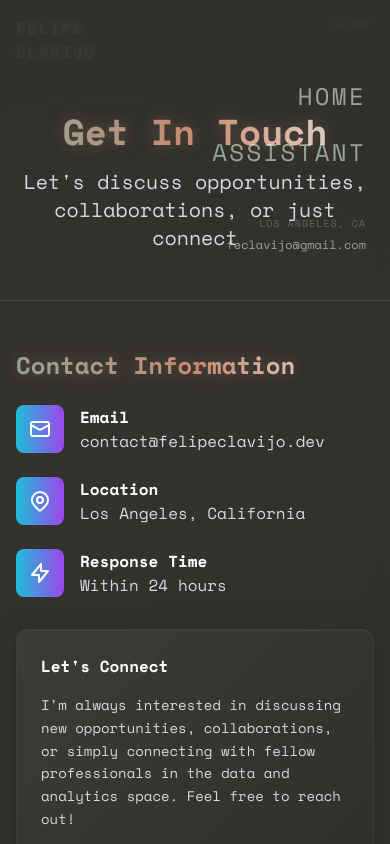
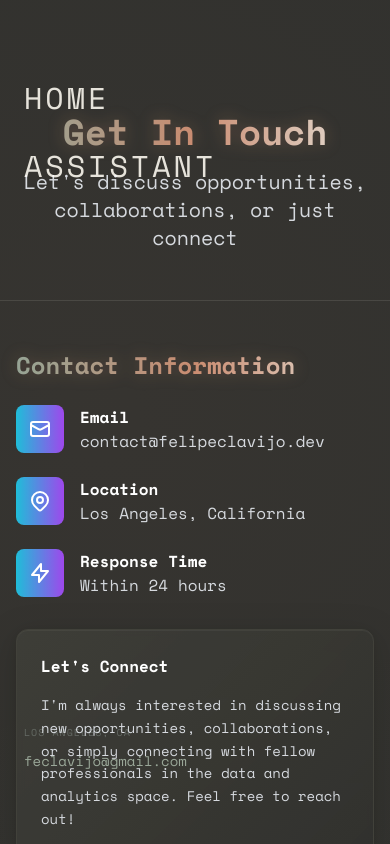
Before and after one commit to fecla10/fc-website-vercel, a Next.js app: page /contact in a window 390 px wide. Both pictures are taken after a click on the button "MENU". Shown: the top 844 px of the page. Built offline with nearby package versions, Linux system fonts and the light colour scheme.

Commit message:
Fix mobile menu visibility, change to Available for new projects

```diff
--- a/src/app/page.tsx
+++ b/src/app/page.tsx
@@ -65,7 +65,7 @@ export default function Home() {
                   ease: "easeInOut"
                 }}
               />
-              <span className="text-[10px] sm:text-xs text-norcal-sage font-mono uppercase tracking-wider sm:tracking-widest">Available for new opportunities</span>
+              <span className="text-[10px] sm:text-xs text-norcal-sage font-mono uppercase tracking-wider sm:tracking-widest">Available for new projects</span>
             </motion.div>
           </motion.div>
 
--- a/src/components/Navigation.tsx
+++ b/src/components/Navigation.tsx
@@ -51,16 +51,16 @@ export default function Navigation() {
 
       {/* Mobile Navigation Overlay */}
       {isOpen && (
-        <div className="fixed inset-0 z-40 md:hidden">
+        <div className="fixed inset-0 z-[100] md:hidden">
           {/* Backdrop */}
           <div
-            className="absolute inset-0 bg-norcal-dark/95 backdrop-blur-sm"
+            className="absolute inset-0 bg-norcal-dark"
             onClick={() => setIsOpen(false)}
           />
 
           {/* Mobile menu content */}
-          <div className="relative z-50 flex flex-col items-end p-6 pt-20">
-            <ul className="flex flex-col gap-6 text-right">
+          <div className="relative z-[101] flex flex-col h-full p-6 pt-20">
+            <ul className="flex flex-col gap-8">
               {navItems.map((item, index) => (
                 <li
                   key={item.name}
@@ -70,10 +70,10 @@ export default function Navigation() {
                   <Link
                     href={item.href}
                     onClick={() => setIsOpen(false)}
-                    className={`text-2xl font-light tracking-widest uppercase transition-colors duration-300 ${
+                    className={`text-3xl font-light tracking-widest uppercase transition-colors duration-300 ${
                       pathname === item.href
                         ? 'text-norcal-clay'
-                        : 'text-norcal-sage hover:text-norcal-sand'
+                        : 'text-norcal-sand hover:text-norcal-clay'
                     }`}
                   >
                     {item.name}
@@ -83,11 +83,11 @@ export default function Navigation() {
             </ul>
 
             {/* Mobile footer info */}
-            <div className="mt-auto pt-12 text-right">
-              <p className="text-norcal-mist text-[10px] uppercase tracking-widest">Los Angeles, CA</p>
+            <div className="mt-auto pb-12">
+              <p className="text-norcal-mist text-[10px] uppercase tracking-widest mb-2">Los Angeles, CA</p>
               <a
                 href="mailto:feclavijo@gmail.com"
-                className="text-norcal-sage text-xs hover:text-norcal-clay transition-colors"
+                className="text-norcal-sage text-sm hover:text-norcal-clay transition-colors"
               >
                 feclavijo@gmail.com
               </a>
```
